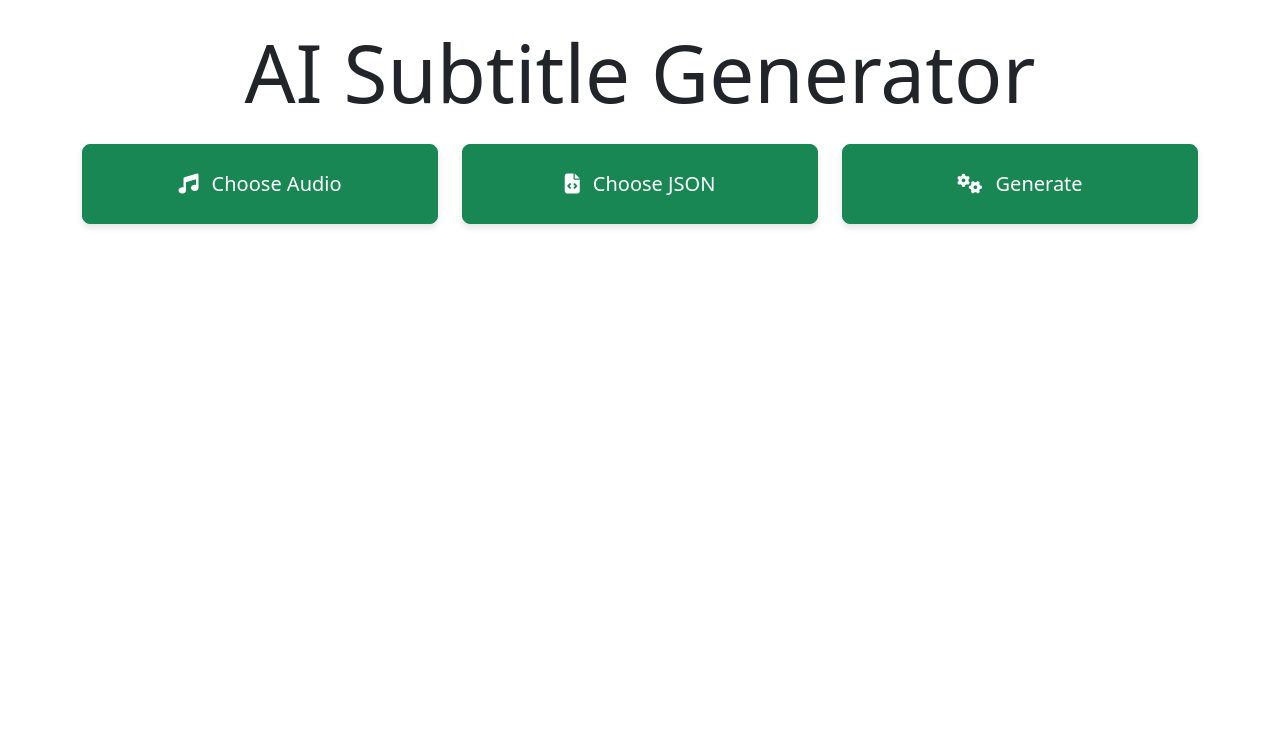
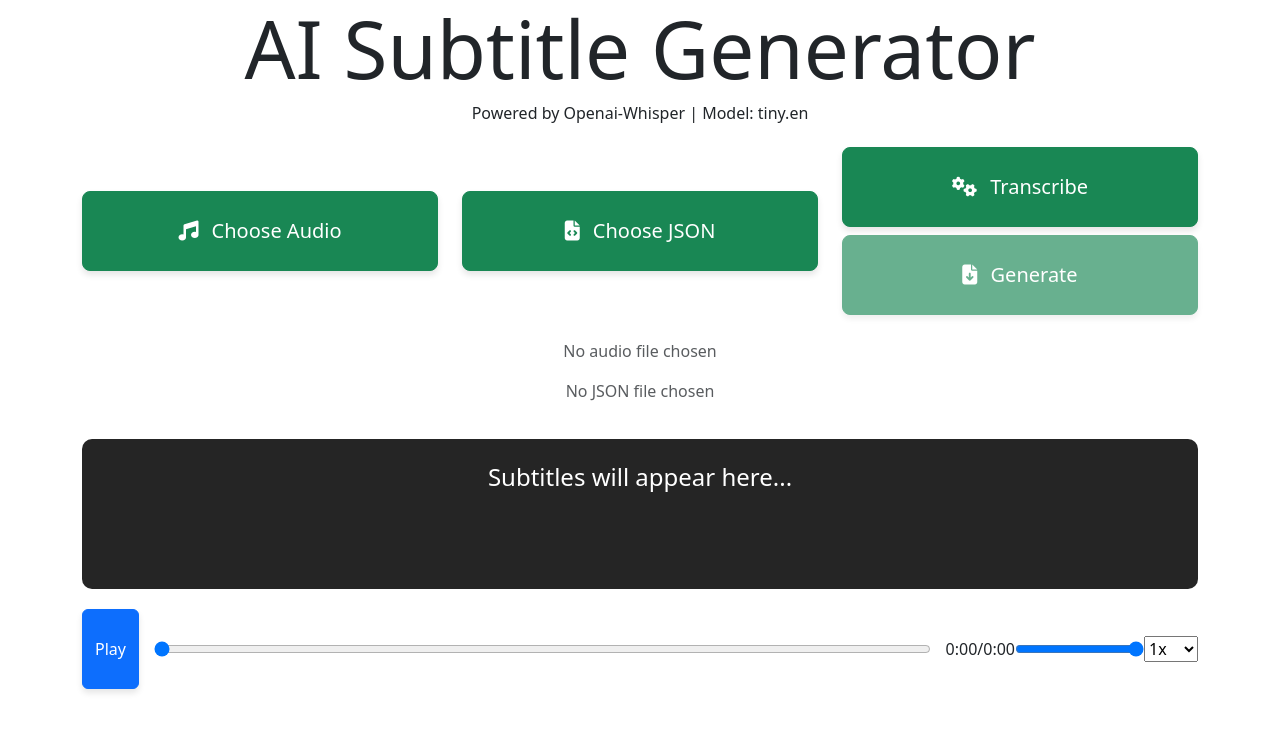
Before and after one commit to DebajyotiHalder09/AI-Subtitle-Gen, a Flask app: page / in a window 1280 px wide. Shown: the top 732 px of the page. Run offline with Flask 3, Linux system fonts and the light colour scheme; some libraries are stand-ins or nearby versions.

Commit message:
major changes

```diff
--- a/templates/test.html
+++ b/templates/test.html
@@ -6,9 +6,33 @@
     <title>Subgen</title>
     <link rel="stylesheet" href="\static\css\mstyles.css">
     <link href="https://cdn.jsdelivr.net/npm/bootstrap@5.3.3/dist/css/bootstrap.min.css" rel="stylesheet" integrity="sha384-QWTKZyjpPEjISv5WaRU9OFeRpok6YctnYmDr5pNlyT2bRjXh0JMhjY6hW+ALEwIH" crossorigin="anonymous">
+    <style>
+        #subtitleBox {
+            background-color: rgb(37, 37, 37);
+            color: white;
+            font-size: 1.5rem;
+            text-align: center;
+            padding: 20px;
+            margin-top: 20px;
+            height: 150px;
+            overflow-y: auto;
+            border-radius: 10px;
+        }
+        .audio-controls {
+            display: flex;
+            justify-content: space-between;
+            align-items: center;
+            margin-top: 20px;
+        }
+        .progress-bar {
+            flex-grow: 1;
+            margin: 0 15px;
+        }
+    </style>
 </head>
 <body>
-    <h1 class="display-1 text-center my-4">AI Subtitle Generator</h1>
+    <h1 class="display-1 text-center mb-2">AI Subtitle Generator</h1>
+    <h6 class="display-7 text-center">Powered by Openai-Whisper | Model: tiny.en</h6>
 
     <div class="container">
         <div class="row my-4">
@@ -16,60 +40,149 @@
                 <button class="btn btn-success btn-lg w-100" onclick="document.getElementById('audioInput').click()">
                     <i class="fas fa-music"></i> Choose Audio
                 </button>
-                <input type="file" id="audioInput" accept="audio/*">
+                <input type="file" id="audioInput" accept="audio/*" style="display: none;" onchange="updateAudioFileName()">
             </div>
             <div class="col-4">
                 <button class="btn btn-success btn-lg w-100" onclick="document.getElementById('jsonInput').click()">
                     <i class="fas fa-file-code"></i> Choose JSON
                 </button>
-                <input type="file" id="jsonInput" accept=".json">
+                <input type="file" id="jsonInput" accept=".json" style="display: none;" onchange="loadSubtitles()">
             </div>
             <div class="col-4 text-center">
-                <button id="generateBtn" class="btn btn-success btn-lg w-100" onclick="generateJSON()">
-                    <i class="fas fa-cogs"></i> Generate
+                <button id="transcribeBtn" class="btn btn-success btn-lg w-100" onclick="transcribeAudio()">
+                    <i class="fas fa-cogs"></i> Transcribe
+                </button>
+                <button id="generateBtn" class="btn btn-success btn-lg w-100 mt-2" onclick="generateJSON()" disabled>
+                    <i class="fas fa-file-download"></i> Generate
                 </button>
                 <div id="loader" class="spinner-border text-success my-3" style="display: none;" role="status">
                     <span class="visually-hidden">Loading...</span>
                 </div>
             </div>
         </div>
+
+        <div class="row">
+            <div class="col-12">
+                <p id="audioFileName" class="text-center text-muted">No audio file chosen</p>
+            </div>
+        </div>
+        <div class="row">
+            <div class="col-12">
+                <p id="jsonFileName" class="text-center text-muted">No JSON file chosen</p>
+            </div>
+        </div>
+
+        <!-- Subtitle Display -->
+        <div id="subtitleBox">Subtitles will appear here...</div>
+
+        <!-- Audio Controls -->
+        <div class="audio-controls">
+            <button id="playPauseBtn" class="btn btn-primary" onclick="togglePlayPause()">Play</button>
+            <input id="progressBar" class="progress-bar" type="range" min="0" max="100" value="0" step="1" onchange="seekAudio()">
+            <span id="currentTime">0:00</span> / <span id="duration">0:00</span>
+            <input id="volumeControl" type="range" min="0" max="1" step="0.1" value="1" onchange="adjustVolume()">
+            <select id="playbackSpeed" onchange="adjustPlaybackSpeed()">
+                <option value="0.5">0.5x</option>
+                <option value="0.6">0.6x</option>
+                <option value="0.7">0.7x</option>
+                <option value="0.8">0.8x</option>
+                <option value="0.9">0.9x</option>
+                <option value="1" selected>1x</option>
+                <option value="1.5">1.5x</option>
+                <option value="2">2x</option>
+            </select>
+        </div>
+        <audio id="audioPlayer" ontimeupdate="syncSubtitles()"></audio>
     </div>
 
     <script src="https://kit.fontawesome.com/99363101d6.js" crossorigin="anonymous"></script>
     <script src="https://cdn.jsdelivr.net/npm/bootstrap@5.3.3/dist/js/bootstrap.bundle.min.js" integrity="sha384-YvpcrYf0tY3lHB60NNkmXc5s9fDVZLESaAA55NDzOxhy9GkcIdslK1eN7N6jIeHz" crossorigin="anonymous"></script>
     <script>
-        function generateJSON() {
-            const loader = document.getElementById('loader');
-            const generateBtn = document.getElementById('generateBtn');
+        let subtitles = [];
+        let audioPlayer = document.getElementById('audioPlayer');
 
-            // Show loading animation
-            loader.style.display = 'block';
-            generateBtn.disabled = true;
+        function updateAudioFileName() {
+            const audioInput = document.getElementById('audioInput');
+            const audioFileName = document.getElementById('audioFileName');
 
-            // Send POST request to generate
-            fetch('/generate', {
-                method: 'POST'
-            })
-            .then(response => {
-                if (!response.ok) throw new Error('Failed to generate JSON');
-                return response.blob();
-            })
-            .then(blob => {
-                loader.style.display = 'none';
-                generateBtn.disabled = false;
+            if (audioInput.files.length > 0) {
+                const file = audioInput.files[0];
+                audioFileName.textContent = `Selected Audio: ${file.name}`;
+                audioPlayer.src = URL.createObjectURL(file);
+            } else {
+                audioFileName.textContent = 'No audio file chosen';
+            }
+        }
 
-                const url = window.URL.createObjectURL(blob);
-                const a = document.createElement('a');
-                a.href = url;
-                a.download = 'subtitles.json';
-                a.click();
-                window.URL.revokeObjectURL(url);
-            })
-            .catch(error => {
-                loader.style.display = 'none';
-                generateBtn.disabled = false;
-                alert('Error: ' + error.message);
-            });
+        function loadSubtitles() {
+            const jsonInput = document.getElementById('jsonInput');
+            const jsonFileName = document.getElementById('jsonFileName');
+
+            if (jsonInput.files.length > 0) {
+                const file = jsonInput.files[0];
+                jsonFileName.textContent = `Selected JSON: ${file.name}`;
+
+                const reader = new FileReader();
+                reader.onload = function(event) {
+                    subtitles = JSON.parse(event.target.result);
+                };
+                reader.readAsText(file);
+            } else {
+                jsonFileName.textContent = 'No JSON file chosen';
+            }
+        }
+
+        function syncSubtitles() {
+            const currentTime = audioPlayer.currentTime;
+            const subtitleBox = document.getElementById('subtitleBox');
+
+            const currentSubtitle = subtitles.find(sub => currentTime >= sub.start && currentTime <= sub.end);
+            subtitleBox.textContent = currentSubtitle ? currentSubtitle.text : '';
+
+            updateProgressBar();
+        }
+
+        function togglePlayPause() {
+            const playPauseBtn = document.getElementById('playPauseBtn');
+
+            if (audioPlayer.paused) {
+                audioPlayer.play();
+                playPauseBtn.textContent = 'Pause';
+            } else {
+                audioPlayer.pause();
+                playPauseBtn.textContent = 'Play';
+            }
+        }
+
+        function updateProgressBar() {
+            const progressBar = document.getElementById('progressBar');
+            const currentTime = document.getElementById('currentTime');
+            const duration = document.getElementById('duration');
+
+            progressBar.value = (audioPlayer.currentTime / audioPlayer.duration) * 100;
+            currentTime.textContent = formatTime(audioPlayer.currentTime);
+            duration.textContent = formatTime(audioPlayer.duration);
+        }
+
+        function seekAudio() {
+            const progressBar = document.getElementById('progressBar');
+            audioPlayer.currentTime = (progressBar.value / 100) * audioPlayer.duration;
+        }
+
+        function adjustVolume() {
+            const volumeControl = document.getElementById('volumeControl');
+            audioPlayer.volume = volumeControl.value;
+        }
+
+        function adjustPlaybackSpeed() {
+            const playbackSpeed = document.getElementById('playbackSpeed');
+            audioPlayer.playbackRate = playbackSpeed.value;
+        }
+
+        function formatTime(seconds) {
+            const minutes = Math.floor(seconds / 60);
+            const secs = Math.floor(seconds % 60);
+            return `${minutes}:${secs.toString().padStart(2, '0')}`;
         }
     </script>
 </body>
--- a/transcribe.py
+++ b/transcribe.py
@@ -54,74 +54,62 @@ def index():
 
 @app.route("/transcribe", methods=["POST"])
 def transcribe():
+    """Handles audio transcription and updates global subtitles."""
     start_time = time.time()
 
-    # Check if an audio file is uploaded
     if "audio" not in request.files:
         return jsonify({"error": "No audio file uploaded."}), 400
 
     audio_file = request.files["audio"]
-
-    # Validate file type
     allowed_extensions = (".mp3", ".wav", ".m4a", ".webm", ".ogg")
     if not audio_file.filename.lower().endswith(allowed_extensions):
         return jsonify({"error": "Invalid file type. Only audio files are allowed."}), 400
 
     temp_audio_path = None
     try:
-        # Save uploaded audio to a temporary file
         with tempfile.NamedTemporaryFile(suffix=".mp3", delete=False) as temp_audio:
             audio_file.save(temp_audio.name)
             temp_audio_path = temp_audio.name
 
-        # Check file size
         if os.stat(temp_audio_path).st_size == 0:
             return jsonify({"error": "Uploaded file is empty."}), 400
 
-        # Transcribe audio
-        logger.info(f"Starting transcription for {temp_audio_path}")
         result = model.transcribe(
             temp_audio_path,
             task="transcribe",
             word_timestamps=False,
-            fp16=(device != "cpu")  # Use FP16 only if not on CPU
+            fp16=(device != "cpu")
         )
 
-        # Process transcription result
-        subtitles = [
+        global current_subtitles
+        current_subtitles = [
             {"start": segment.get("start", 0), "end": segment.get("end", 0), "text": segment["text"].strip()}
             for segment in result.get("segments", [])
         ]
 
-        # Update global variable for subtitles
-        global current_subtitles
-        current_subtitles = subtitles
-
         process_time = time.time() - start_time
-        logger.info(f"Transcription completed in {process_time:.2f} seconds")
-        return jsonify({"subtitles": subtitles, "processing_time": process_time})
+        return jsonify({"subtitles": current_subtitles, "processing_time": process_time})
 
     except Exception as e:
         logger.error(f"Transcription error: {traceback.format_exc()}")
         return jsonify({"error": f"Transcription failed: {str(e)}"}), 500
 
     finally:
-        # Clean up temporary file
         if temp_audio_path and os.path.exists(temp_audio_path):
             os.remove(temp_audio_path)
+
 @app.route('/generate', methods=['POST'])
 def generate():
+    """Generates and sends the subtitles JSON file."""
     global current_subtitles
     if current_subtitles is None:
-        return jsonify({'error': 'No subtitles available to generate'}), 400
+        return jsonify({'error': 'No subtitles available. Please transcribe first.'}), 400
 
     try:
-        # Create a temporary file
         temp_json_path = os.path.join(tempfile.gettempdir(), "subtitles.json")
         with open(temp_json_path, 'w', encoding='utf-8') as temp_json:
             json.dump(current_subtitles, temp_json, ensure_ascii=False, indent=4)
 
-        # Send the file for download
         return send_file(temp_json_path, as_attachment=True, download_name="subtitles.json", mimetype='application/json')
 
     except Exception as e:
```
